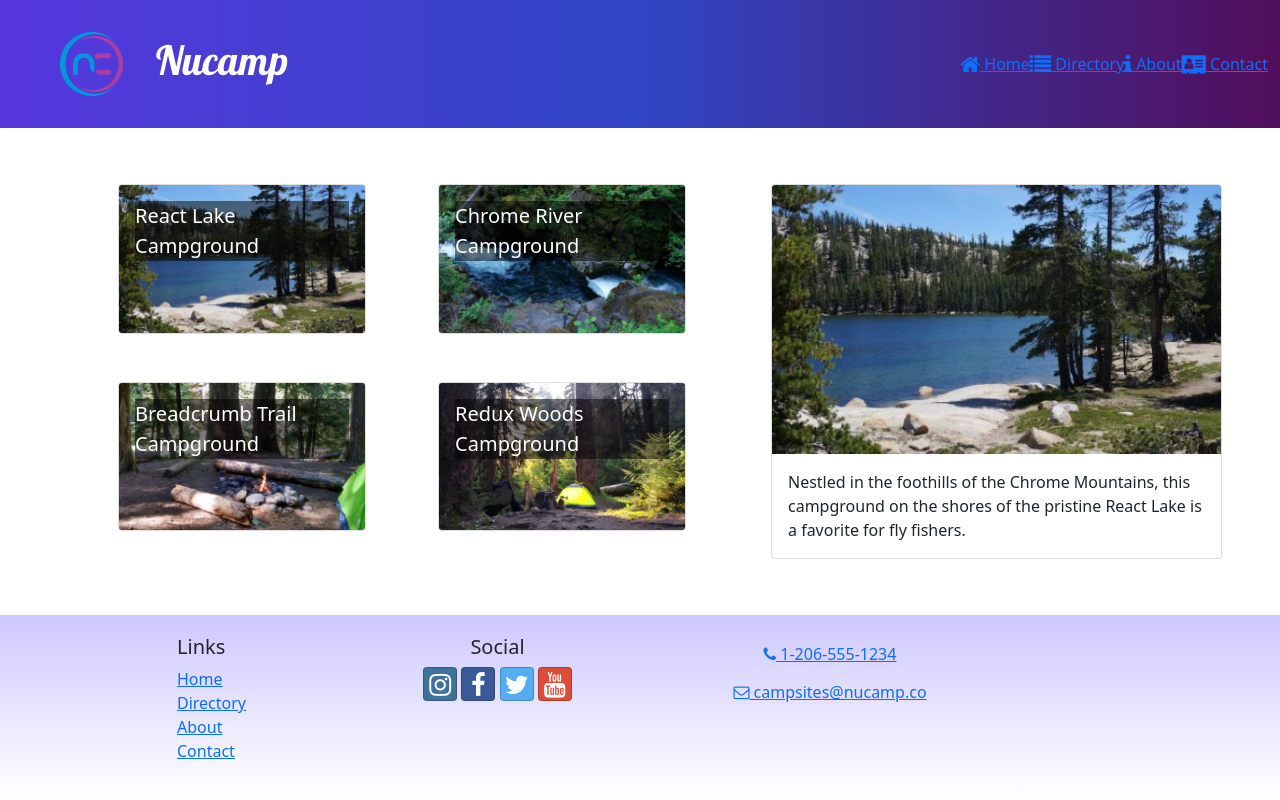
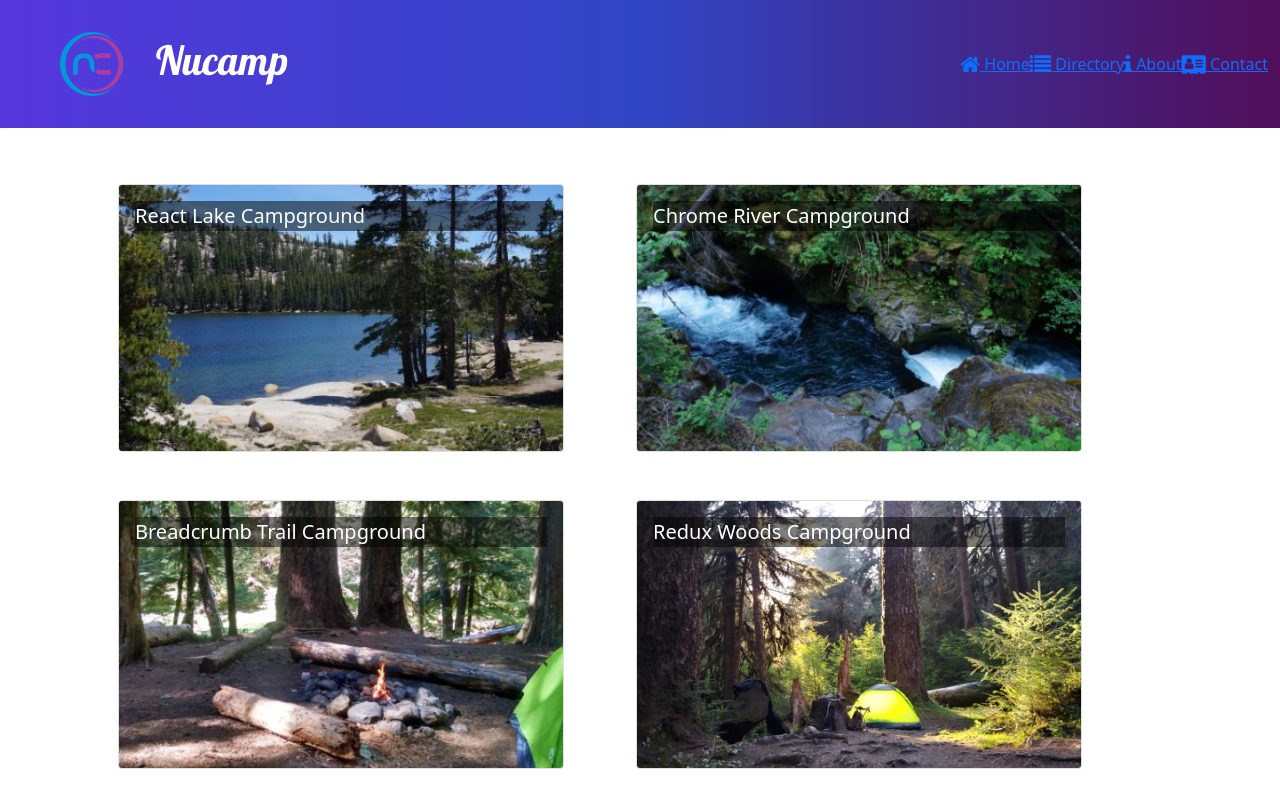
Before and after one commit to Mostarya/React-site, a React (Create React App) app: page /directory in a window 1280 px wide. Shown: the top 800 px of the page. Built offline with nearby package versions, Linux system fonts and the light colour scheme.

Commit message:
CampsiteDetailPage with useParams

```diff
--- a/src/App.js
+++ b/src/App.js
@@ -4,6 +4,7 @@
 import Header from './components/Header';
 import Footer from './components/Footer';
 import CampsitesDirectoryPage from './pages/CampsitesDirectoryPage';
+import CampsiteDetailPage from './pages/CampsiteDetailPage';
 import './App.css';
 
 function App() {
@@ -14,6 +15,10 @@
           <Route path='/' element={<HomePage />} />
           <Route path='contact' element={<ContactPage />} />
           <Route path='directory' element={<CampsitesDirectoryPage />} />
+          <Route
+              path='directory/:campsiteId'
+              element={<CampsiteDetailPage />}
+          />
       </Routes>
       <Footer/>
     </div>
--- a/src/features/campsites/CampsiteCard.js
+++ b/src/features/campsites/CampsiteCard.js
@@ -1,8 +1,10 @@
 import {Card, CardImg, CardImgOverlay, CardTitle} from 'reactstrap';
+import { Link } from 'react-router-dom';
 
 const CampsiteCard = ({campsite}) => {
-    const { image, name } = campsite;
+    const { id, image, name } = campsite;
     return (
+        <Link to={`${id}`}>
             <Card>
                 <CardImg
                     width='100%'
@@ -13,6 +15,7 @@
                     <CardTitle>{name}</CardTitle>
                 </CardImgOverlay>
             </Card>
+        </Link>
     );
 }
 
--- a/src/features/campsites/CampsitesList.js
+++ b/src/features/campsites/CampsitesList.js
@@ -2,7 +2,7 @@
 import CampsiteCard from "./CampsiteCard";
 import { selectAllCampsites } from './campsitesSlice';
 
-const CampsitesList = ({ setCampsiteId }) => {
+const CampsitesList = () => {
     const campsites = selectAllCampsites();
 
     return (
@@ -13,7 +13,6 @@
                         md='5'
                         className='m-4'
                         key={campsite.id}
-                        onClick={() => setCampsiteId(campsite.id)}
                     >
                     <CampsiteCard campsite={campsite}/>
                     </Col>
--- a/src/features/campsites/campsitesSlice.js
+++ b/src/features/campsites/campsitesSlice.js
@@ -9,7 +9,7 @@
 // };
 
 export const selectCampsiteById = (id) => {
-    return CAMPSITES.find((campsite) => campsite.id === id);
+    return CAMPSITES.find((campsite) => campsite.id === parseInt(id));
 };
 
 export const selectFeaturedCampsite = () => {
--- /dev/null
+++ b/src/pages/CampsiteDetailPage.js
@@ -0,0 +1,19 @@
+import { Container, Row } from 'reactstrap';
+import { useParams } from 'react-router-dom';
+import { selectCampsiteById } from '../features/campsites/campsitesSlice';
+import CampsiteDetail from '../features/campsites/CampsiteDetail';
+
+const CampsiteDetailPage = () => {
+    const { campsiteId } = useParams();
+    const campsite = selectCampsiteById(campsiteId);
+
+    return (
+        <Container>
+            <Row>
+                <CampsiteDetail campsite={campsite} />
+            </Row>
+        </Container>
+    );
+}
+
+export default CampsiteDetailPage;
--- a/src/pages/CampsitesDirectoryPage.js
+++ b/src/pages/CampsitesDirectoryPage.js
@@ -1,24 +1,12 @@
-import { useState } from 'react';
-import { Container, Row, Col } from 'reactstrap';
-import CampsiteDetail from '../features/campsites/CampsiteDetail';
+import { Container } from 'reactstrap';
 import CampsitesList from '../features/campsites/CampsitesList';
-import { selectCampsiteById } from '../features/campsites/campsitesSlice';
 
 
 const CampsitesDirectoryPage = () => {
-    const [campsiteId, setCampsiteId] = useState(0);
-    const selectedCampsite = selectCampsiteById(campsiteId);
 
     return (
         <Container>
-            <Row>
-                <Col sm='5' md='7'>
-                    <CampsitesList setCampsiteId={setCampsiteId} />
-                </Col>
-                <Col sm='7' md='5'>
-                    <CampsiteDetail campsite={selectedCampsite} />
-                </Col>
-            </Row>
+            <CampsitesList />
         </Container>
     );
 };
```
Lines whose indentation alone changed are shown as unchanged.
